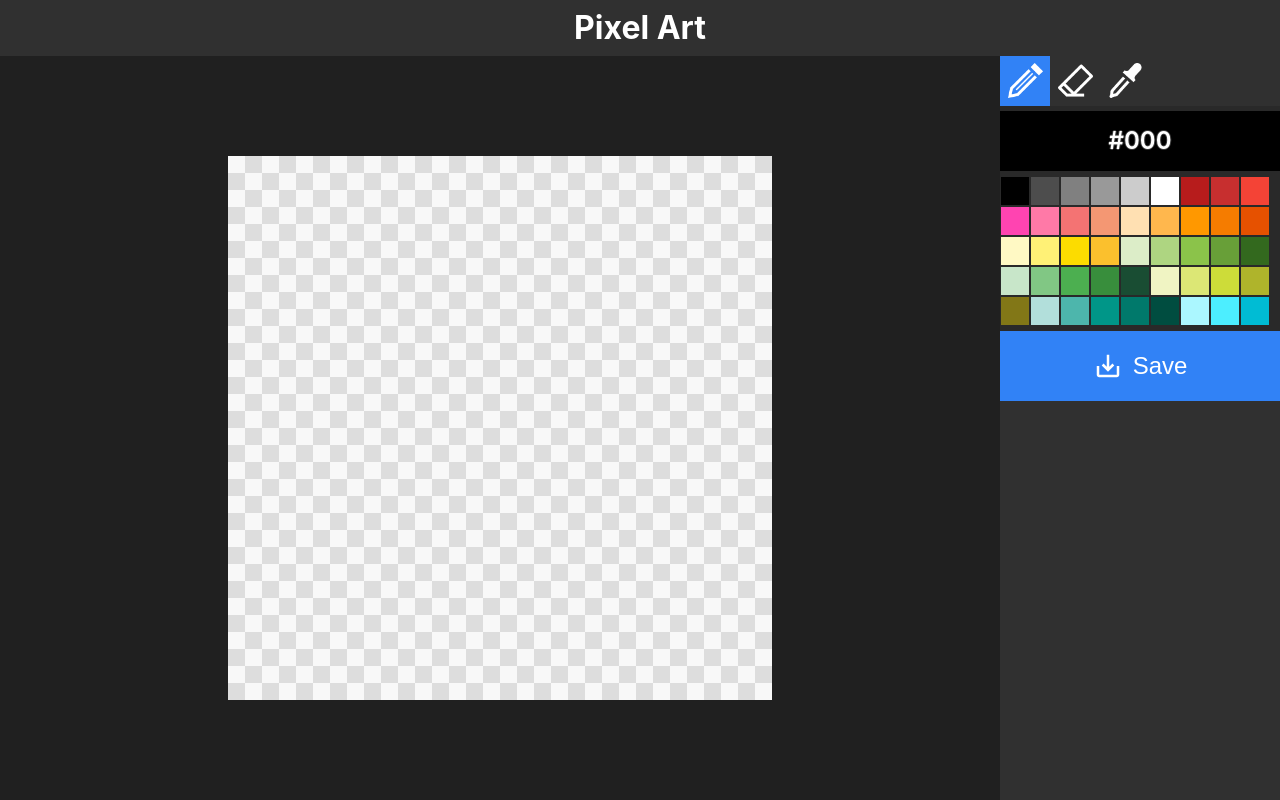
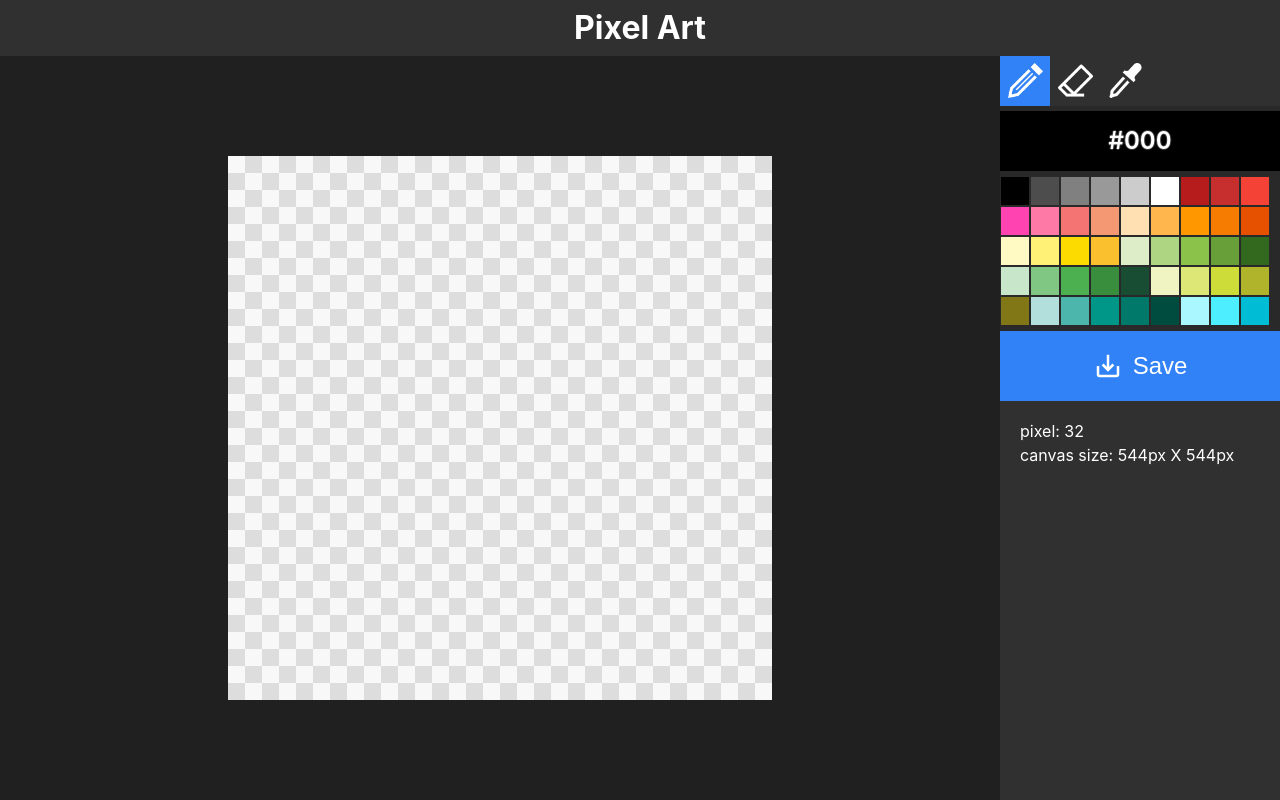
Before and after one commit to Khyosunny/pixel-art, a React (Create React App) app: page / in a window 1280 px wide. Built offline with nearby package versions, Linux system fonts and the light colour scheme.

Commit message:
픽셀, 캔버스 사이즈 표기

```diff
--- a/src/App.tsx
+++ b/src/App.tsx
@@ -63,6 +63,8 @@ export default function App() {
         selectedTool={selectedTool}
         setSelectedTool={setSelectedTool}
         saveCanvasImg={saveCanvasImg}
+        pixelQt={pixelQt}
+        CANVAS_SIZE={CANVAS_SIZE}
       />
     </Container>
   );
--- a/src/components/Sidebar/index.tsx
+++ b/src/components/Sidebar/index.tsx
@@ -11,6 +11,8 @@ interface SidebarProps {
   selectedTool: string;
   setSelectedTool: React.Dispatch<React.SetStateAction<string>>;
   saveCanvasImg: () => void;
+  pixelQt: string;
+  CANVAS_SIZE: string;
 }
 
 export default function Sidebar({
@@ -19,12 +21,20 @@ export default function Sidebar({
   selectedTool,
   setSelectedTool,
   saveCanvasImg,
+  pixelQt,
+  CANVAS_SIZE,
 }: SidebarProps) {
   return (
     <Container>
       <Tool selectedTool={selectedTool} setSelectedTool={setSelectedTool} />
       <Palette color={color} handleColorChange={handleColorChange} />
       <SaveButton saveCanvasImg={saveCanvasImg} />
+      <Info>
+        <InfoText>pixel: {pixelQt}</InfoText>
+        <InfoText>
+          canvas size: {CANVAS_SIZE}px X {CANVAS_SIZE}px
+        </InfoText>
+      </Info>
     </Container>
   );
 }
@@ -37,3 +47,14 @@ const Container = styled.div`
   display: flex;
   flex-direction: column;
 `;
+
+const Info = styled.div`
+  display: flex;
+  flex-direction: column;
+  row-gap: 4px;
+  margin: 20px;
+`;
+
+const InfoText = styled.p`
+  color: white;
+`;
```
